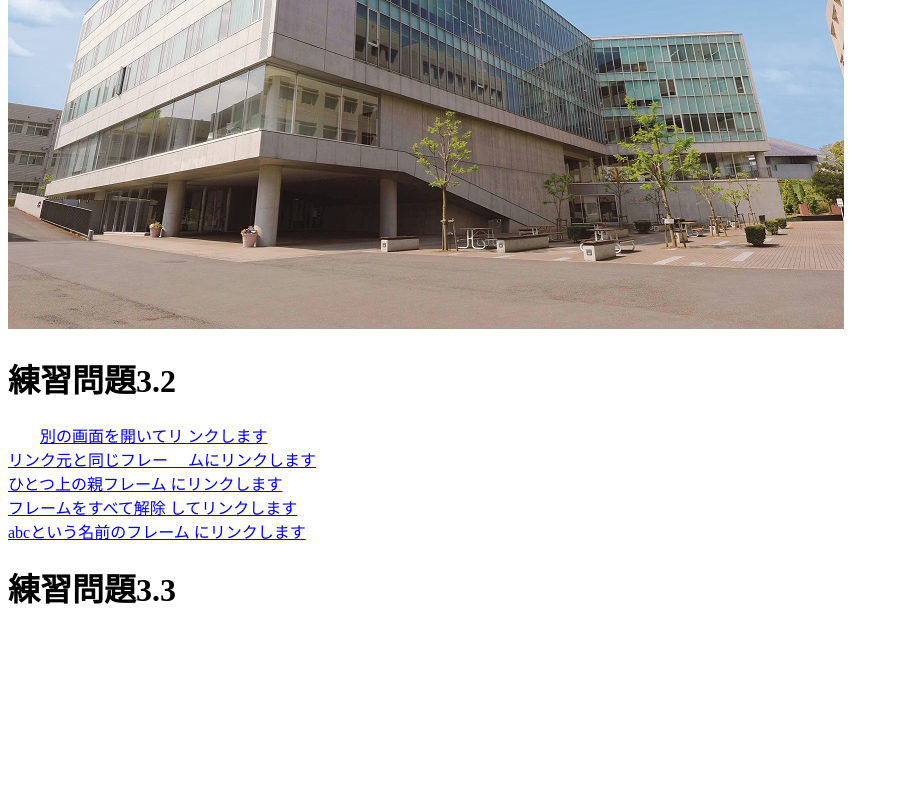
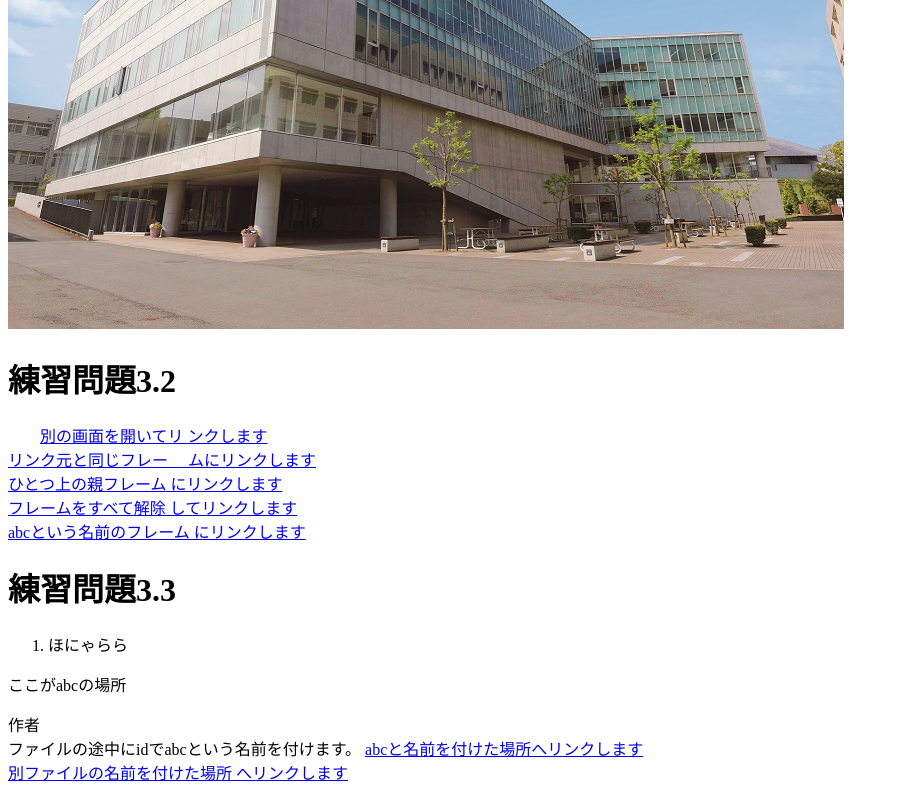
Before and after one commit to watanabeeito/web2025github, a plain HTML site: page index.html in a window 1280 px wide. Shown: the part 2747-3547 px from the top of the page, without its empty margins (0-899 px from the left). Before the commit the page ends 3411 px from the top, so only its background shows below. Drawn offline with Linux system fonts and the light colour scheme.

Commit message:
Update index.html

```diff
--- a/index.html
+++ b/index.html
@@ -199,6 +199,17 @@
         にリンクします</a><br>
 
      <h1>練習問題3.3</h1>
+    <ol>
+    <li>ほにゃらら</li>
+    </ol>
+    <a id="abc">ここがabcの場所</a>
+    <dl>
+    <dt>作者</dt>
+      ファイルの途中にidでabcという名前を付けます。
+      <a href="#abc">abcと名前を付けた場所へリンクします
+      </a><br>
+      <a href="a.html#def">別ファイルの名前を付けた場所
+        へリンクします</a>
 
 
 
```
